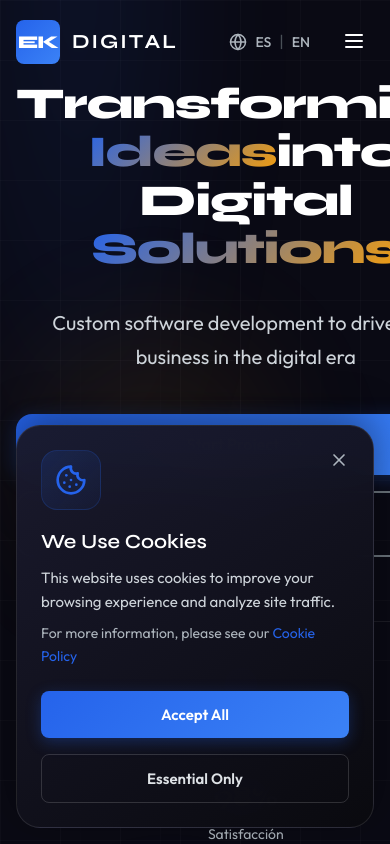
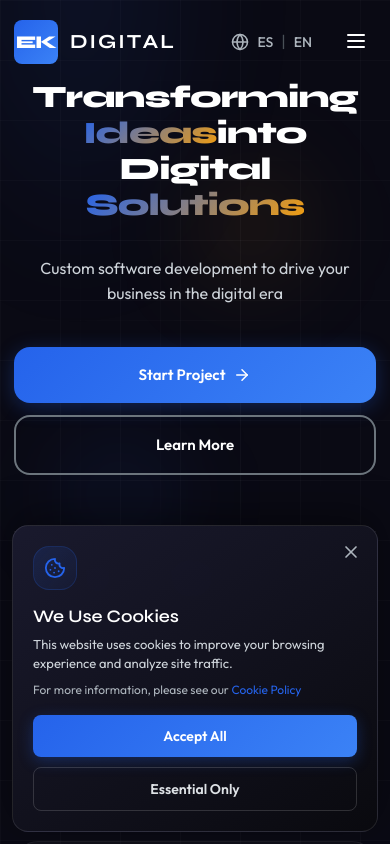
Before and after one commit to koroljovjevgeni60/ekdigital-website, a Next.js app: page /en in a window 390 px wide. Shown: the top 844 px of the page. Built offline with nearby package versions, Linux system fonts and the light colour scheme.

Commit message:
Fix mobile responsiveness

```diff
--- a/src/app/globals.css
+++ b/src/app/globals.css
@@ -278,10 +278,42 @@ p {
 /* Responsive */
 @media (max-width: 768px) {
   :root {
-    --section-padding: 4rem;
+    --section-padding: 3rem;
   }
 
   .container {
     padding: 0 1rem;
   }
+
+  h1 {
+    font-size: clamp(1.75rem, 7vw, 2.5rem);
+  }
+
+  h2 {
+    font-size: clamp(1.5rem, 5vw, 2rem);
+  }
+
+  p {
+    font-size: 1rem;
+  }
+
+  .btn {
+    padding: 0.875rem 1.5rem;
+    font-size: 0.9375rem;
+  }
+
+  .section-subtitle {
+    font-size: 1rem;
+    margin-bottom: 2.5rem;
+  }
 }
+
+@media (max-width: 480px) {
+  :root {
+    --section-padding: 2.5rem;
+  }
+
+  .container {
+    padding: 0 0.875rem;
+  }
+}
--- a/src/components/CookieConsent.module.css
+++ b/src/components/CookieConsent.module.css
@@ -137,14 +137,58 @@
 
 @media (max-width: 640px) {
   .overlay {
-    padding: 1rem;
+    padding: 0.75rem;
   }
 
   .banner {
-    padding: 1.5rem;
+    padding: 1.25rem;
+    border-radius: var(--radius-md);
+  }
+
+  .icon {
+    width: 44px;
+    height: 44px;
+    margin-bottom: 1rem;
+  }
+
+  .icon svg {
+    width: 22px;
+    height: 22px;
+  }
+
+  .title {
+    font-size: 1.1rem;
+    margin-bottom: 0.5rem;
+  }
+
+  .description {
+    font-size: 0.8125rem;
+    line-height: 1.5;
+    margin-bottom: 0.375rem;
+  }
+
+  .moreInfo {
+    font-size: 0.75rem;
+  }
+
+  .content {
+    margin-bottom: 1rem;
   }
 
   .actions {
     flex-direction: column;
+    gap: 0.625rem;
+  }
+
+  .acceptAll,
+  .acceptEssential {
+    padding: 0.75rem 1rem;
+    font-size: 0.875rem;
+  }
+
+  .closeBtn {
+    top: 0.75rem;
+    right: 0.75rem;
+    padding: 0.25rem;
   }
 }
--- a/src/components/Hero.module.css
+++ b/src/components/Hero.module.css
@@ -364,23 +364,71 @@
 @media (max-width: 640px) {
   .hero {
     padding-top: 5rem;
+    min-height: auto;
+    padding-bottom: 3rem;
+  }
+
+  .title {
+    font-size: clamp(1.75rem, 8vw, 2.5rem);
+    line-height: 1.15;
+  }
+
+  .subtitle {
+    font-size: 1rem;
+    line-height: 1.6;
   }
 
   .actions {
     flex-direction: column;
+    gap: 0.75rem;
   }
 
   .ctaBtn, .learnBtn {
     width: 100%;
+    padding: 1rem 1.5rem;
+    font-size: 0.9375rem;
   }
 
   .stats {
-    flex-direction: column;
+    flex-direction: row;
+    flex-wrap: wrap;
+    justify-content: center;
     gap: 1.5rem;
+    margin-top: 1.5rem;
+    padding-top: 1.5rem;
+  }
+
+  .stat {
+    min-width: 70px;
+    align-items: center;
+  }
+
+  .statNumber {
+    font-size: 1.5rem;
+  }
+
+  .statLabel {
+    font-size: 0.75rem;
   }
 
   .statDivider {
-    width: 40px;
-    height: 1px;
+    display: none;
+  }
+
+  .visual {
+    display: none;
+  }
+
+  .scrollIndicator {
+    display: none;
+  }
+
+  .orb1, .orb2 {
+    width: 200px;
+    height: 200px;
+  }
+
+  .floatingCode {
+    display: none;
   }
 }
```
